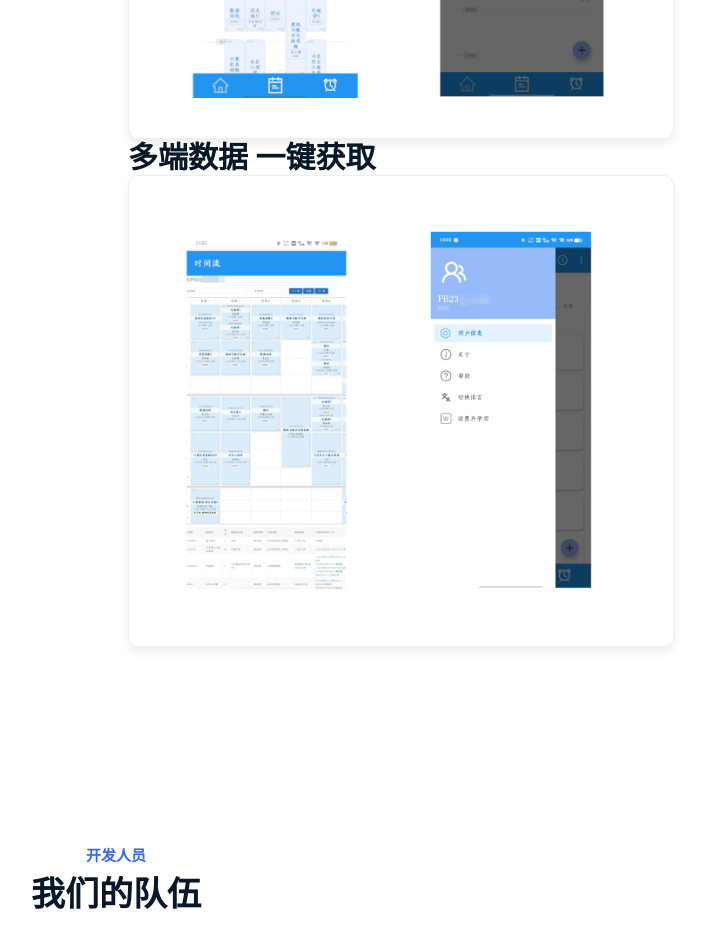
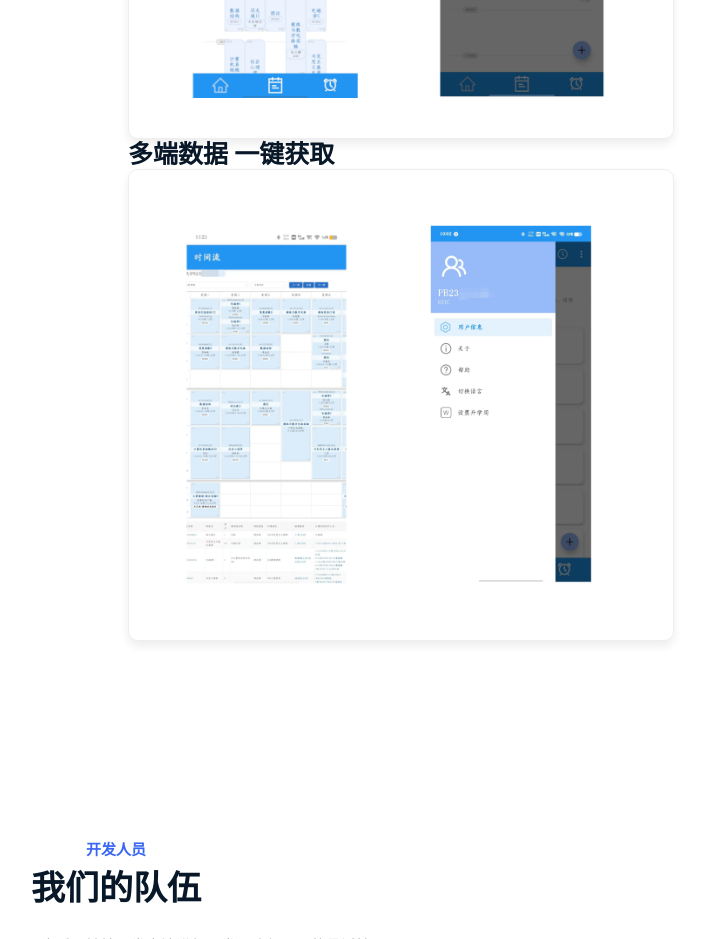
Before and after one commit to LuoHaomin/LuoHaomin.github.io, a plain HTML site: page timeflow/index.html in a window 1280 px wide. Shown: the part 3080-4019 px from the top of the page, without its empty margins (524-1229 px from the left). Drawn offline with Linux system fonts and the light colour scheme.

Commit message:
TimeFlow（内容填充与修改）

```diff
--- a/timeflow/index.html
+++ b/timeflow/index.html
@@ -250,7 +250,7 @@
                             <img class="ss1" src="assets/images/app-ss/app-ss3.png" alt="#">
                         </div>
                         <div class="info-image wow fadeInRight" data-wow-delay=".5s">
-                            <h3>多端数据  一键获取</h3>
+                            <h4>多端数据  一键获取</h4>
                             <img class="ss1" src="assets/images/app-ss/app-ss4.png" alt="#">
                         </div>
                     </div>
```
